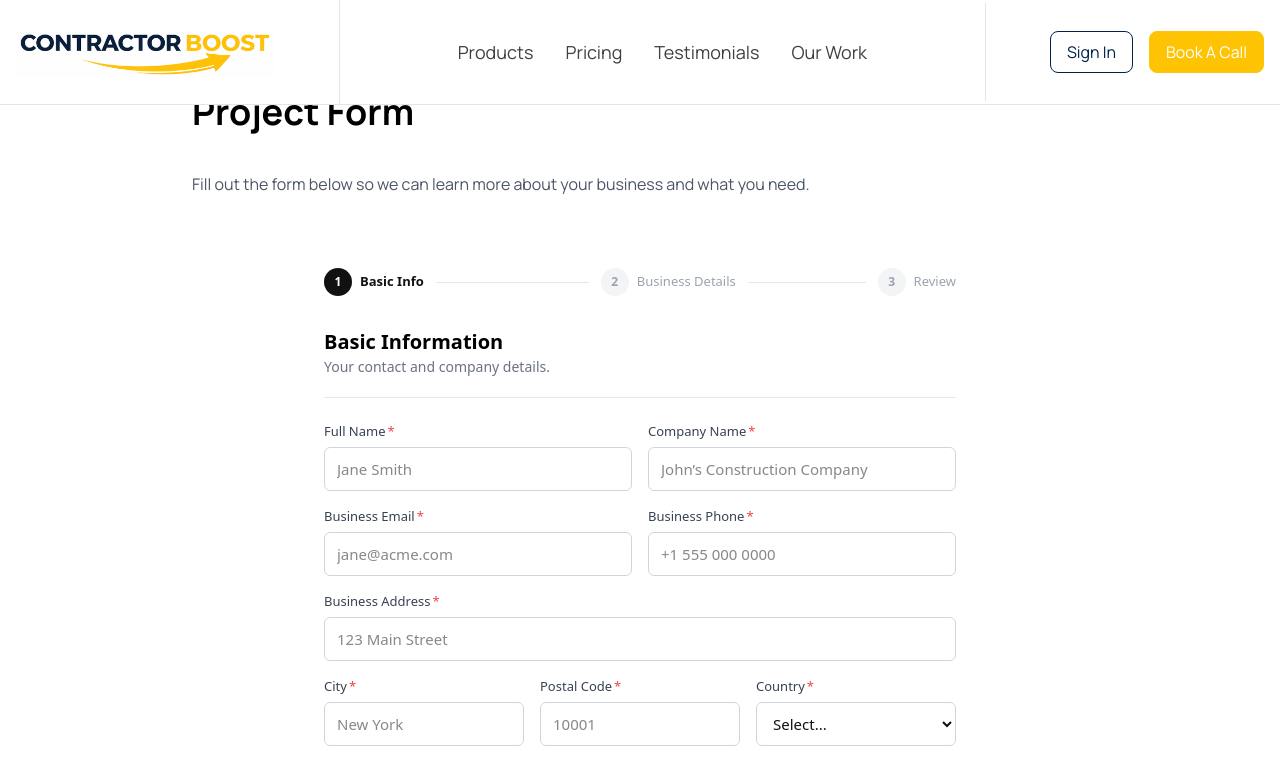
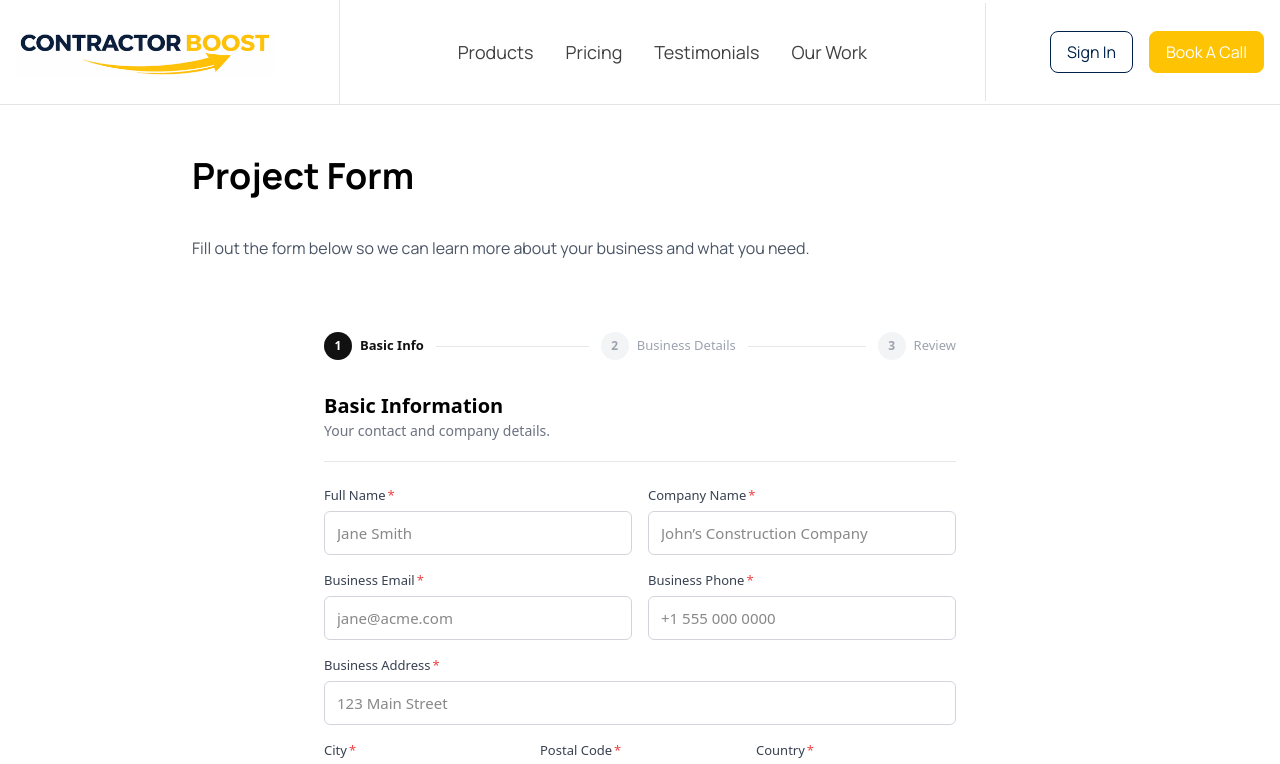
Before and after one commit to JohannesKarasik/ContractorBoost, a Next.js app: page /client-form in a window 1280 px wide. Shown: the top 764 px of the page. Built offline with nearby package versions, Linux system fonts and the light colour scheme.

Commit message:
Initial commit

```diff
--- a/src/app/client-form/page.tsx
+++ b/src/app/client-form/page.tsx
@@ -457,7 +457,7 @@ export default function FormPage() {
 
   if (submitted) {
     return (
-      <main className="min-h-screen bg-white px-6 py-16 text-[#07111f]">
+        <main className="min-h-screen bg-white px-6 pt-32 pb-16 text-[#07111f]">
         <div className="mx-auto max-w-4xl">
           <div
             style={{
@@ -497,7 +497,7 @@ export default function FormPage() {
   }
 
   return (
-    <main className="min-h-screen bg-white px-6 py-16 text-[#07111f]">
+    <main className="min-h-screen bg-white px-6 pt-32 pb-16 text-[#07111f]">
       <div className="mx-auto max-w-4xl space-y-8">
         <div>
           <h1 className="text-4xl font-bold">Project Form</h1>
```
